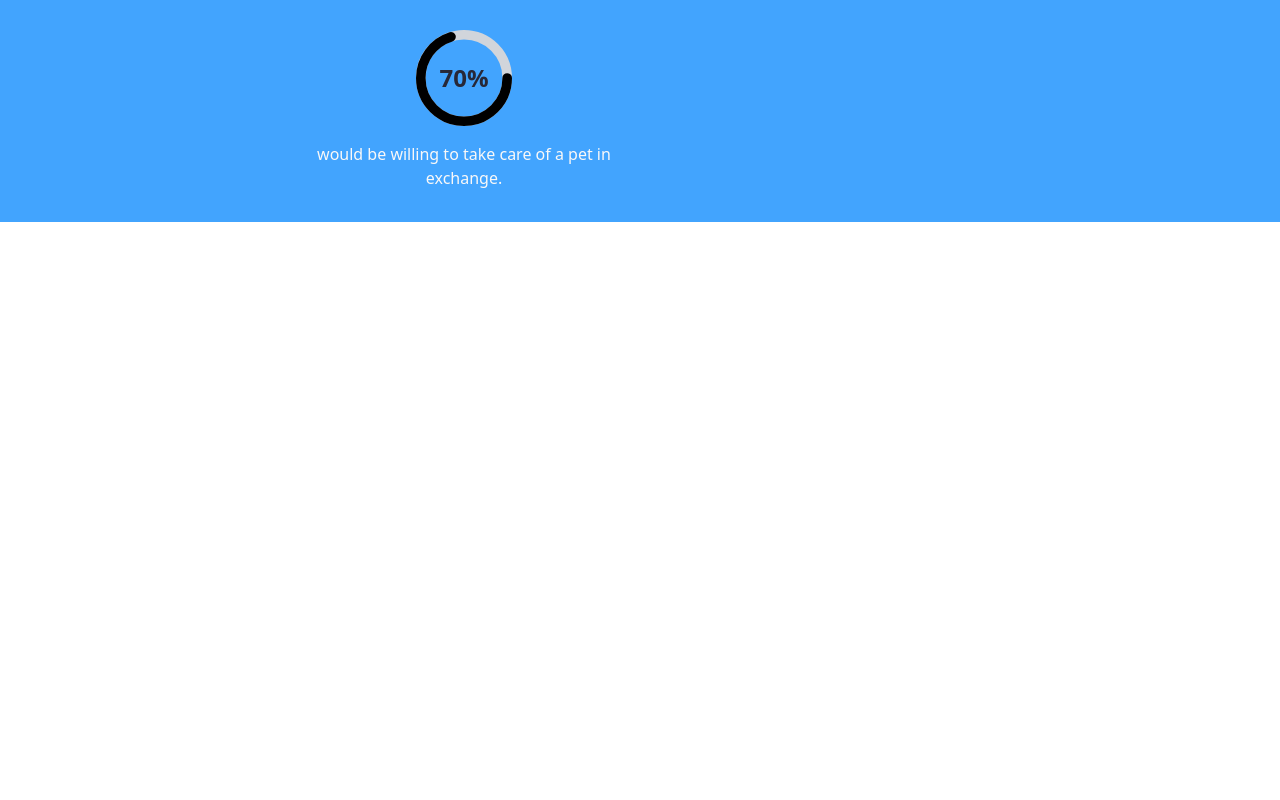
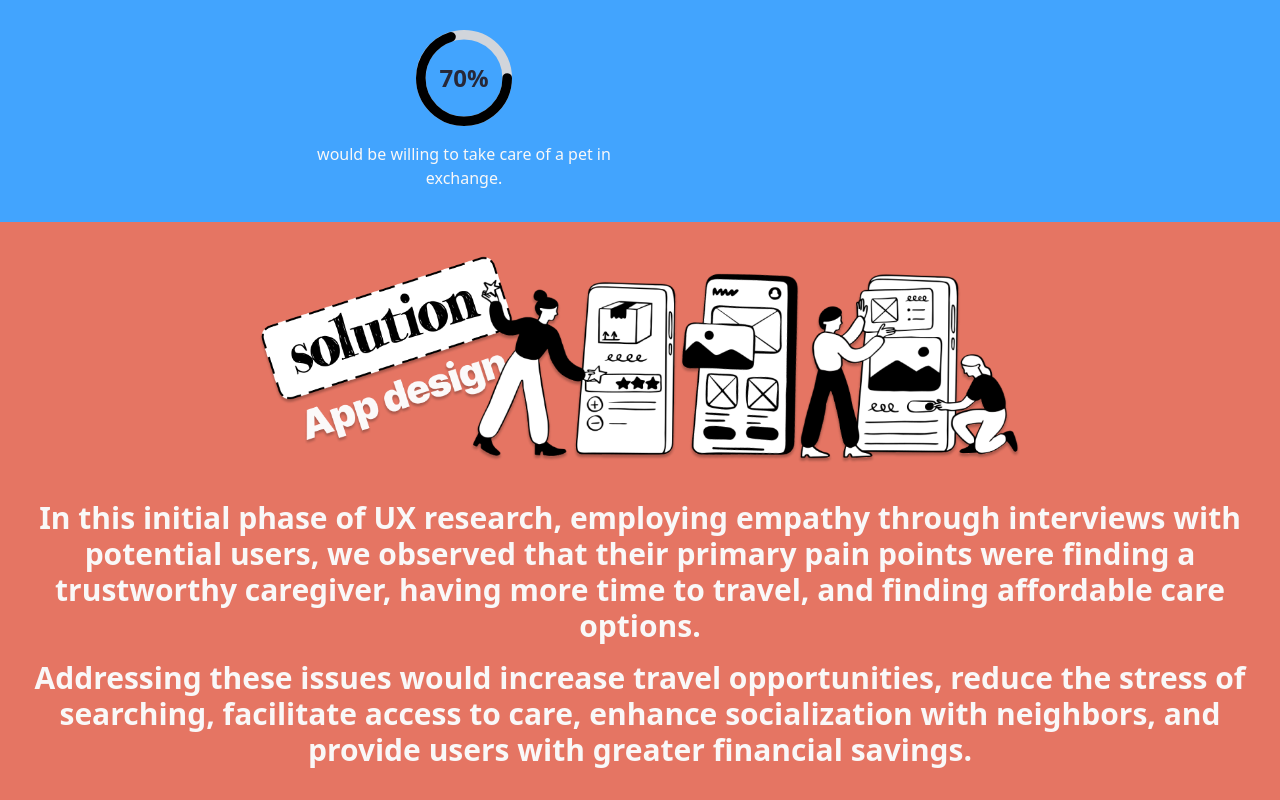
Before and after one commit to guibgoulart/tiago-portfolio, a Vue app: page /petpals in a window 1280 px wide. Shown: the part 1406-2206 px from the top of the page. Before the commit the page ends 1628 px from the top, so only its background shows below. Built offline with nearby package versions, Linux system fonts and the light colour scheme; the HTML template or start-up script is replaced by a standard one; a web font is replaced by a local one.

Commit message:
seguimento no bg red do petpals, sem sucesso nos textos, necessita consertar bugs

```diff
--- a/src/views/PetPalsView.vue
+++ b/src/views/PetPalsView.vue
@@ -34,6 +34,22 @@
       />
     </div>
   </div>
+
+  <!-- Red Section with Image and Text -->
+  <div class="bg-red-500 p-8 flex flex-col items-center bg-red">
+    <img
+      src="@/assets/petpals/Group_15460.png"
+      alt="Image"
+      class="w-full max-w-xs sm:max-w-3xl"
+    />
+    <h1 class="mt-4 text-center text-white font-bold text-2xl sm:text-3xl">
+      In this initial phase of UX research, employing empathy through interviews with potential users, we observed that their primary pain points were finding a trustworthy caregiver, having more time to travel, and finding affordable care options.
+    </h1>
+
+    <h2 class="mt-4 text-center text-white font-bold text-2xl sm:text-3xl">
+      Addressing these issues would increase travel opportunities, reduce the stress of searching, facilitate access to care, enhance socialization with neighbors, and provide users with greater financial savings.
+    </h2>
+  </div>
 </template>
 
 <script setup>
```
Also changed, not shown: src/assets/petpals/Group_15460.png (added).
